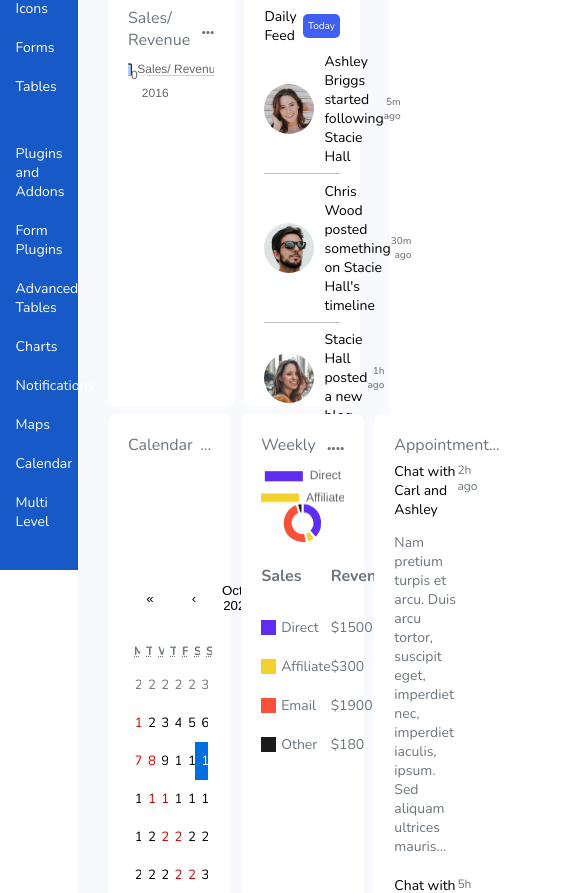
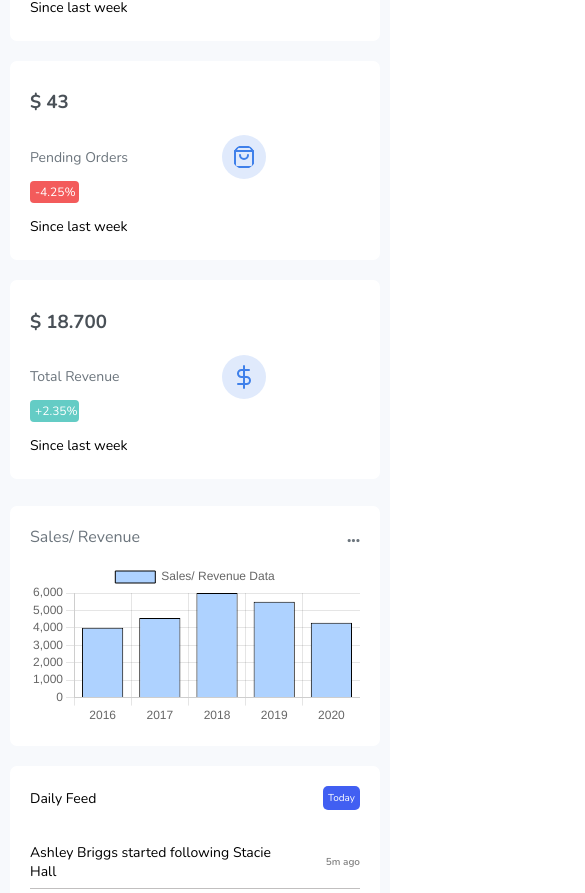
Before and after one commit to TEE2DWHY/admin-dashboard, a Next.js app: page / in a window 390 px wide. Shown: the part 526-1419 px from the top of the page, 585 px wide, since content can reach past the window. Built offline with nearby package versions, Linux system fonts and the light colour scheme.

Commit message:
started working on mobile responsivness

```diff
--- a/components/navbar.jsx
+++ b/components/navbar.jsx
@@ -54,7 +54,7 @@ const Navbar = ({ toggleSidebar }) => {
           />
         )}
         <img className="avatar" src={"/images/avatar-5.jpeg"} alt="avatar" />
-        <p>
+        <p className="username">
           Ashley Briggs
           <ArrowDown
             showProfileModal={() => setShowProfileModal(!showProfileModal)}
--- a/components/sidebar.jsx
+++ b/components/sidebar.jsx
@@ -1,4 +1,6 @@
+// styling
 import "../styles/sidebar.css";
+import "../styles/mobile.css";
 const Sidebar = ({ isVisible }) => {
   return (
     <div className={`sidebar ${isVisible ? "" : "hide-sidebar"}`}>
--- /dev/null
+++ b/styles/mobile.css
@@ -0,0 +1,80 @@
+html {
+  scroll-behavior: smooth;
+}
+
+body {
+  overflow-x: hidden;
+}
+
+/* Sidebar */
+.sidebar {
+  display: none;
+}
+
+/* Dashboard */
+.dashboard-contents {
+  width: 100%;
+}
+
+/* Navbar */
+/* .navbar {
+  width: 100%;
+} */
+
+.avatar {
+  display: none;
+}
+
+.username {
+  display: none;
+}
+
+/* Card */
+.card {
+  flex-direction: column;
+}
+
+.card-col-2 {
+  margin: auto;
+}
+
+.welcome-message,
+.cards {
+  width: 100%;
+  margin: 10px 0;
+}
+
+/* Dashboard Container */
+.container-2 {
+  flex-direction: column;
+}
+
+.sales,
+.daily-feed {
+  width: 100%;
+  margin: 10px 0;
+}
+
+.sales {
+  height: fit-content;
+}
+
+/* Schedules */
+.schedules {
+  flex-direction: column;
+}
+
+.schedule-container {
+  width: 100%;
+  margin: 10px 0;
+}
+
+/* Latest Projects */
+table thead tr th:nth-child(2),
+table thead tr th:nth-child(3),
+table thead tr th:nth-child(5),
+table tbody tr td:nth-child(2),
+table tbody tr td:nth-child(3),
+table tbody tr td:nth-child(5) {
+  display: none;
+}
```
